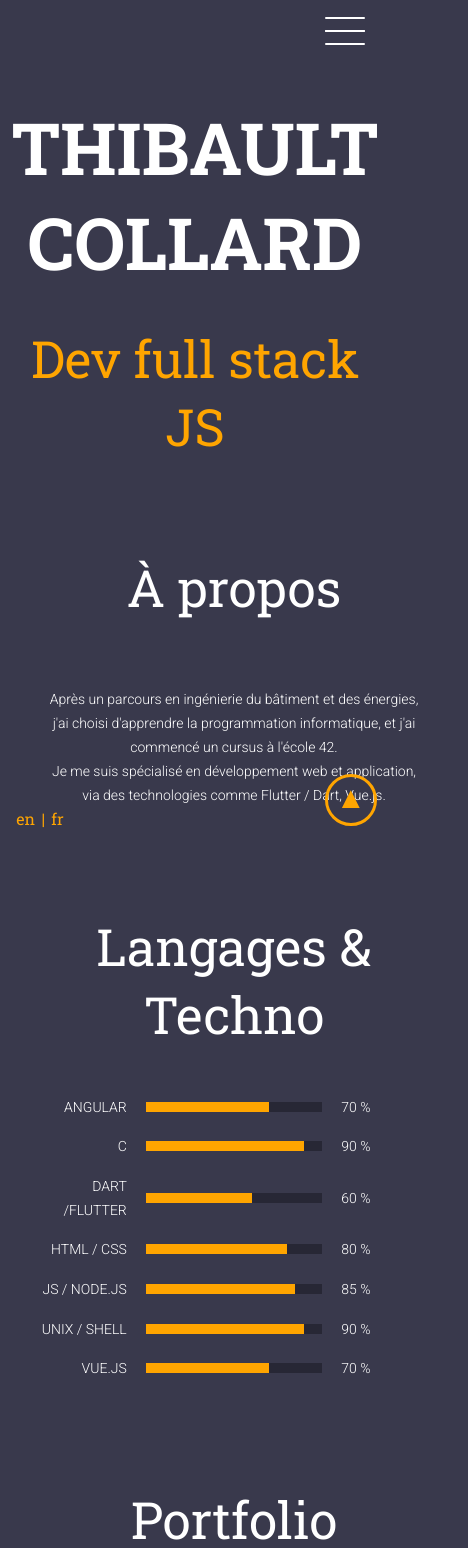
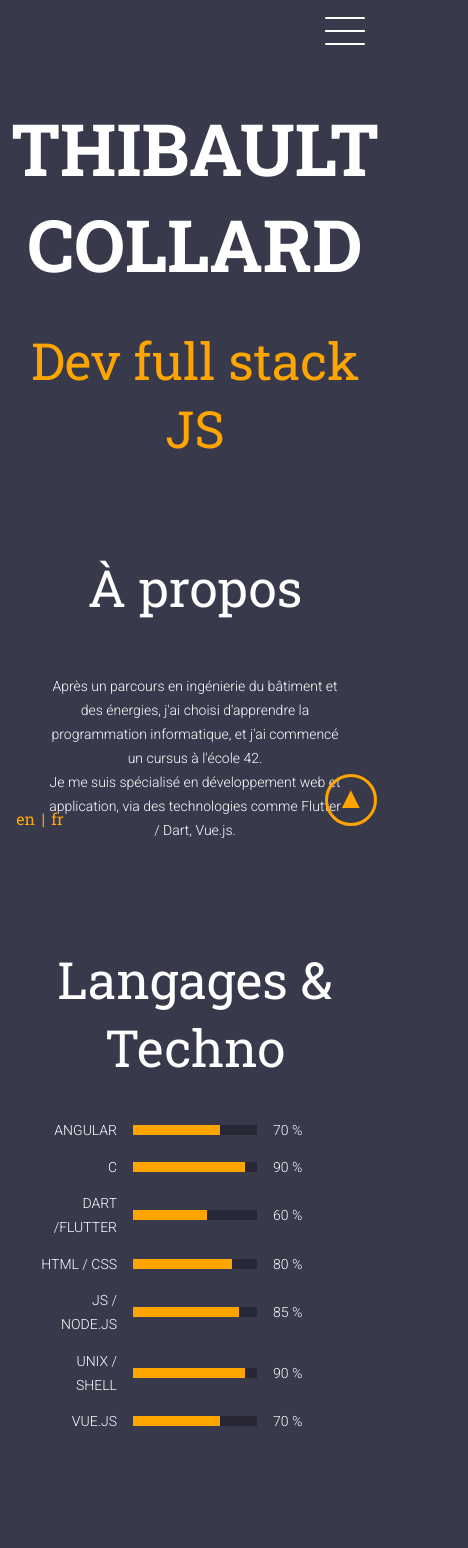
Before and after one commit to tcollard/website, a Vue app in the folder my-website/: page / in a window 390 px wide. Shown: the top 1548 px of the page, 468 px wide, since content can reach past the window. Built offline with nearby package versions, Linux system fonts and the light colour scheme.

Commit message:
refactor: 💡 (*) Fix width on phoneView
Comment all useless css line

```diff
--- a/my-website/src/App.vue
+++ b/my-website/src/App.vue
@@ -14,28 +14,28 @@
 </template>
 
 <script>
-import NavBar from './components/NavBar.vue'
+import Contact from './components/Contact.vue'
 import Description from './components/Description.vue'
-import Skills from './components/Skills.vue'
-import PortfolioResume from './components/PortfolioResume.vue'
-import Contact from './components/Contact.vue'
 import Experience from './components/Experience.vue'
+import InfoBottom from './components/InfoBottom.vue';
 import JobTitle from './components/JobTitle.vue'
 import LanguageSwitcher from './components/Language.vue'
-import InfoBottom from './components/InfoBottom.vue';
+import NavBar from './components/NavBar.vue'
+import PortfolioResume from './components/PortfolioResume.vue'
+import Skills from './components/Skills.vue'
 
 export default {
   name: 'app',
   components: {
-    NavBar,
+    Contact,
     Description,
-    Skills,
-    PortfolioResume,
-    Contact,
     Experience,
+    InfoBottom,
     JobTitle,
     LanguageSwitcher,
-    InfoBottom
+    NavBar,
+    PortfolioResume,
+    Skills,
   },
   data() {
     return {
@@ -130,14 +130,13 @@ h1 {
   font-family: 'Roboto Slab', serif;
   display: flex;
   flex-direction: column;
-  width: 100%;
 }
 
 body {
   margin: 0;
   background-color: #39394C;
   color: white;
-  width: 100%;
+  width: 100vw;
 }
 
 .fixe {
--- a/my-website/src/components/Contact.vue
+++ b/my-website/src/components/Contact.vue
@@ -26,23 +26,22 @@ export default {
 
 <style scoped>
 /* Web */
-@media only screen and (min-width: 1024px) {
+/* @media only screen and (min-width: 1024px) {
     .contactText {
         flex-shrink: 0;
     }
-}
+} */
 
 /* Phone */
-@media only screen and (max-width: 1024px) {
+/* @media only screen and (max-width: 1024px) {
     .contact {
         width: 100%;
     }
-}
+} */
 
     .contact {
         display: flex;
         flex-direction: column;
-        justify-content: center;
         align-items: center;
         padding: 8% 10% 8% 10%;
         background-color: orange;
@@ -62,7 +61,8 @@ export default {
     }
 
     .img {
-        width: 40px;
+        width: 7.5vw;
+        max-width: 40px;
         cursor: pointer;
         margin-right: 5%;
     }
--- a/my-website/src/components/Description.vue
+++ b/my-website/src/components/Description.vue
@@ -28,31 +28,33 @@ export default {
 @media only screen and (max-width: 1024px) {
     .description {
         margin-top: 125%;
-        width: 100%;
+        /* width: 100%; */
     }
 }
 
     .description {
         display: flex;
         flex-direction: column;
+        /* align-items: center; */
+        /* width: 80vw; */
         padding: 8% 10% 8% 10%;
     }
 
 
     .title {
-        display: flex;
-        flex-direction: column;
+        /* display: flex;
+        flex-direction: column; */
         text-align: center;
         margin-bottom: 5%;
     }
 
     .descriptionContent {
-        display: flex;
+        /* display: flex;
         flex-direction: column;
         justify-content: center;
-        align-content: center;
+        align-content: center; */
         padding: 2%;
-        border-radius: 10px;
+        /* border-radius: 10px; */
         text-align: center;
     }
 
--- a/my-website/src/components/Experience.vue
+++ b/my-website/src/components/Experience.vue
@@ -26,17 +26,17 @@ export default ({
 
 <style scoped>
 /* Phone */
-    @media only screen and (max-width: 1024px) {
+    /* @media only screen and (max-width: 1024px) {
         .experience {
             width: 100%;
         }
     }
-
+ */
     .experience {
-        display: flex;
-        flex-direction: column;
-        justify-content: center;
-        align-items: center;
+        /* display: flex; */
+        /* flex-direction: column; */
+        /* justify-content: center; */
+        /* align-items: center; */
         text-align: center;
         padding: 8% 10% 8% 10%;
     }
--- a/my-website/src/components/ExperienceDetail.vue
+++ b/my-website/src/components/ExperienceDetail.vue
@@ -93,6 +93,8 @@ export default {
     font-size: 2em;
     font-weight: 400;
     padding-bottom: 5%;
+    overflow-wrap: break-word;
+    hyphens: auto;
 }
 
 .leftPosition {
--- a/my-website/src/components/InfoBottom.vue
+++ b/my-website/src/components/InfoBottom.vue
@@ -14,11 +14,11 @@ export default {
 </script>
 
 <style scoped>
-    @media only screen and (max-width: 1024px) {
+    /* @media only screen and (max-width: 1024px) {
         .footer {
             width: 100%;
         }
-    }
+    } */
 
     .footer {
         background-color: orange;
--- a/my-website/src/components/JobTitle.vue
+++ b/my-website/src/components/JobTitle.vue
@@ -20,9 +20,20 @@ export default {
     z-index: 0;
 }
 
+@media only screen and (max-width: 1024px){
+    .name {
+        font-size: 18.5vw;
+    }
+}
+
+@media only screen and (min-width: 1024px){
+    .name {
+        font-size: 4.5em;
+    }
+}
+
 .name {
     font-family: 'Roboto Slab';
-    font-size: 4.5em;
     font-weight: bold;
     color: white;
 }
--- a/my-website/src/components/NavBar.vue
+++ b/my-website/src/components/NavBar.vue
@@ -212,10 +212,11 @@ a {
     .nav-bar-web {
         height: 60px;
         margin-bottom: 15px;
+        margin-top: 15px;
         display: flex;
         flex-direction: row;
         align-items: center;
-        justify-content: space-evenly;
+        justify-content: space-around;
         font-size: 1em;
     }
 
@@ -383,6 +384,7 @@ a {
         font-size: 1em;
         font-weight: 400;
         margin-bottom: 5%;
+        text-align: center;
     }
 
     .fullScreen {
--- a/my-website/src/components/PortfolioResume.vue
+++ b/my-website/src/components/PortfolioResume.vue
@@ -42,17 +42,17 @@ export default {
 <style scoped>
 
     /* Phone */
-    @media only screen and (max-width: 1024px) {
+    /* @media only screen and (max-width: 1024px) {
         .portfolio {
             width: 100%;
         }
-    }
+    } */
 
     .portfolio {
-        display: flex;
-        flex-direction: column;
-        justify-content: center;
-        align-items: center;
+        /* display: flex; */
+        /* flex-direction: column; */
+        /* justify-content: center; */
+        /* align-items: center; */
         text-align: center;
         padding: 8% 10% 8% 10%;
     }
--- a/my-website/src/components/ProgressBar.vue
+++ b/my-website/src/components/ProgressBar.vue
@@ -92,7 +92,7 @@ export default {
     flex-direction: column;
     justify-content: center;
     margin-left: 5%;
-    width: 50%;
+    width: 40%;
 }
 .coloredBar {
     align-self: flex-start;
--- a/my-website/src/components/Skills.vue
+++ b/my-website/src/components/Skills.vue
@@ -57,11 +57,11 @@ export default {
 
 <style scoped>
     /* Phone */
-    @media only screen and (max-width: 1024px) {
+    /* @media only screen and (max-width: 1024px) {
         .skills {
             width: 100%;
         }
-    }
+    } */
 
     .skills {
         display: flex;
```
